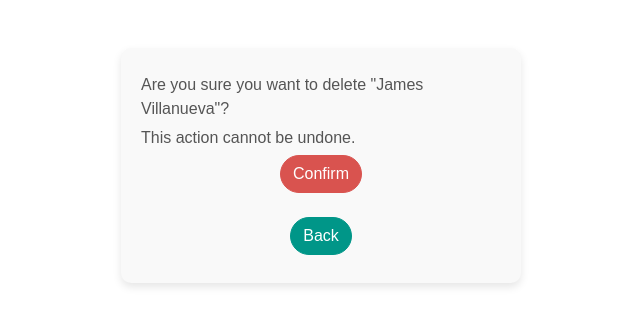
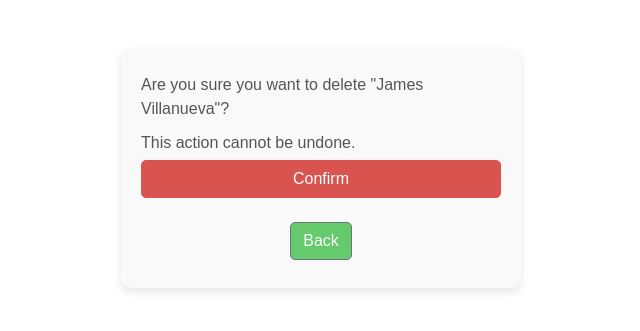
Before and after one commit to APC-SoCIT/APC-2024-2025-T1-03-Occupational-Therapy-Clinic, a Django app: page /patients/5/delete/ in a window 1280 px wide. Shown: the part 112-443 px from the top of the page, without its empty margins (319-959 px from the left). Run offline with Django 3.2, Linux system fonts and the light colour scheme; a user stored in the database is signed in; data comes from the database, SQL or seed files in the repository.

Commit message:
updated portal front end as per #39

```diff
--- a/O4P/patients/templates/patients/patients_detail.html
+++ b/O4P/patients/templates/patients/patients_detail.html
@@ -2,7 +2,6 @@
 {% load static %}
 
 {% block content %}
-<div class="container">
         <h1>{{ patient.first_name }} {{ patient.last_name }}</h1>
         <p>Date of Birth: <span>{{ patient.date_of_birth }}</span></p>
         <p>Contact Number: <span>{{ patient.contact_number }}</span></p>
@@ -42,7 +41,6 @@
     class="btn btn-secondary my-5">
     Back
     </a>
-</div>
 
     {% if is_therapist or is_administrator%}
         <a href="{% url 'patients.update' pk=patient.id %}" class="btn btn-secondary my-5">Edit</a>
--- a/O4P/static/css/style_portal.css
+++ b/O4P/static/css/style_portal.css
@@ -72,15 +72,38 @@ p {
 }
 
 .btn {
-    border-radius: 20px;
+    border-radius: 5px;
 }
 
 .btn-secondary {
-    background-color: #009688; /* Teal button */
-    border-color: #009688;
+    background-color: #64CA6C;
+    border-radius: 5px; /* Adjust this value to control the roundness */
 }
 
+.btn-secondary:hover {
+  background-color: #4CAF50; /* Change this to your desired hover color */
+}
 .btn-danger {
     background-color: #d9534f; /* Red button */
     border-color: #d9534f;
 }
+
+form {
+  display: flex;
+  flex-direction: column;
+}
+
+.form-group {
+  margin-bottom: 15px;
+}
+
+input {
+  width: 100%;
+  padding: 8px;
+  border-radius: 5px;
+  border: 1px solid #ccc;
+}
+
+label {
+  font-weight: bold;
+}
--- a/O4P/static/templates/base.html
+++ b/O4P/static/templates/base.html
@@ -24,7 +24,7 @@
                             </li>
                         {% else %}
                             <li class="nav-item">
-                                <a class="nav-link" href="{% url 'login' %}">Login</a>
+                                <a class="nav-link" href="{% url 'account_login' %}">Login</a>
                             </li>
                         {% endif %}
                     </ul>
```
Also changed, not shown: O4P/patients/templates/patients/patients_list.html (+5 -4 lines).
